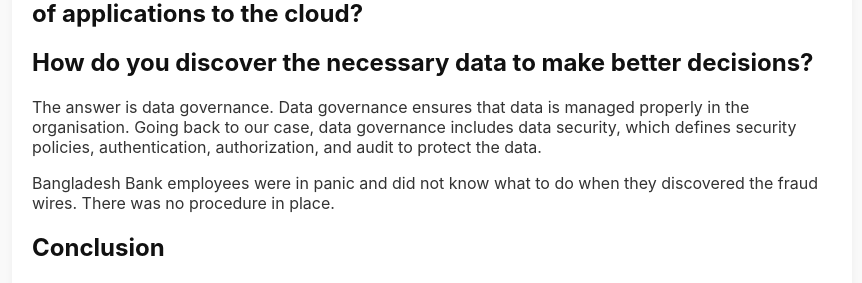
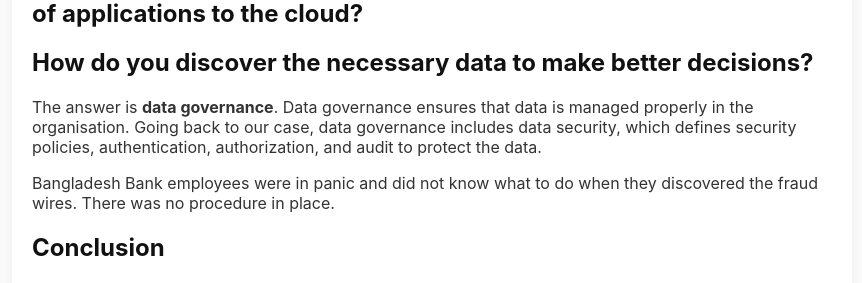
Before and after one commit to jaimemarcelob/jaimemarcelob.github.io, a Jekyll site: the page built from _posts/2026-04-06-dataasset_post.md, in a window 1280 px wide. Shown: the part 1040-1323 px from the top of the page, without its empty margins (208-1070 px from the left). Built offline with Jekyll 4.4.1, drawn with Linux system fonts in a browser that asks for light colours; our own code applies the rules of GitHub Pages for plain Markdown files.

```diff
--- a/_posts/2026-04-06-dataasset_post.md
+++ b/_posts/2026-04-06-dataasset_post.md
@@ -30,7 +30,7 @@ That’s led us to some questions:
 ## How do you protect data against data leaks and during the migration of applications to the cloud?
 ## How do you discover the necessary data to make better decisions?
 
-The answer is data governance.
+The answer is **data governance**.
 Data governance ensures that data is managed properly in the organisation.
 Going back to our case, data governance includes data security, which defines security policies, authentication, authorization, and audit to protect the data.
 
```
